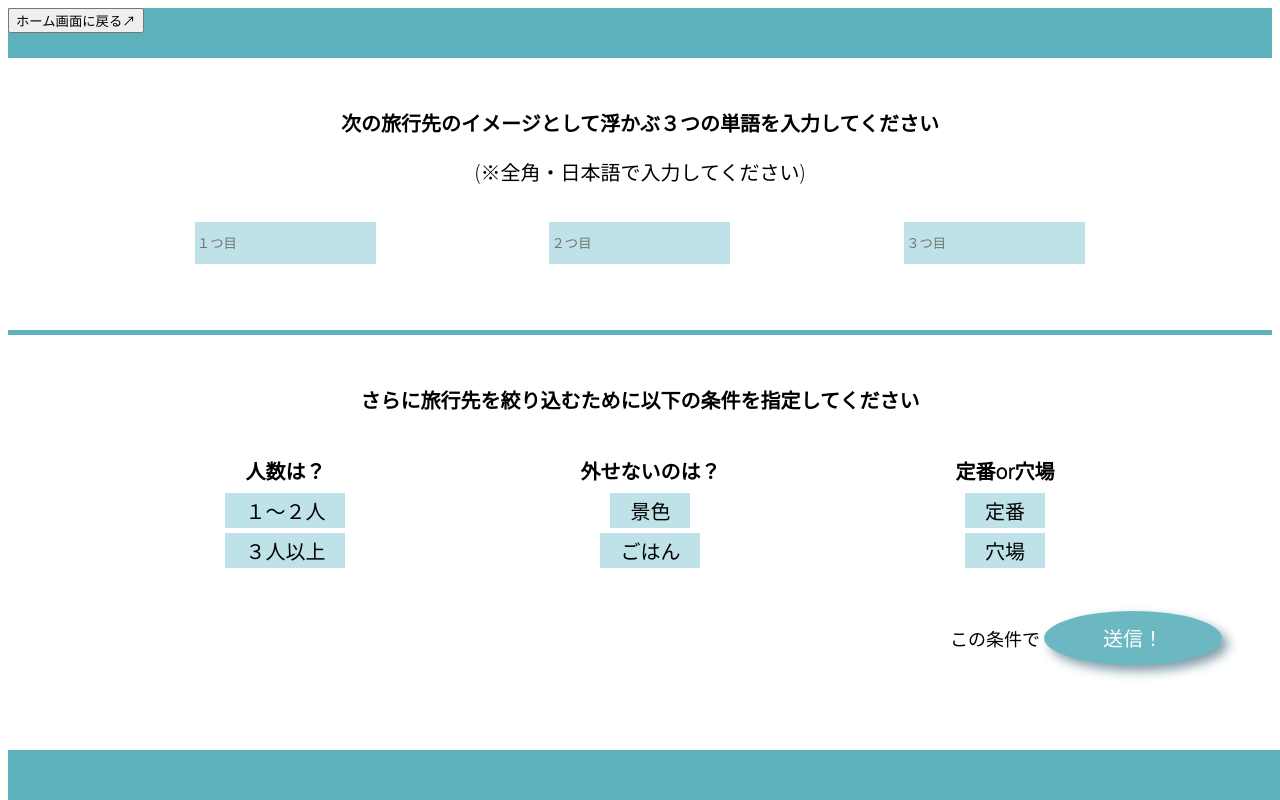
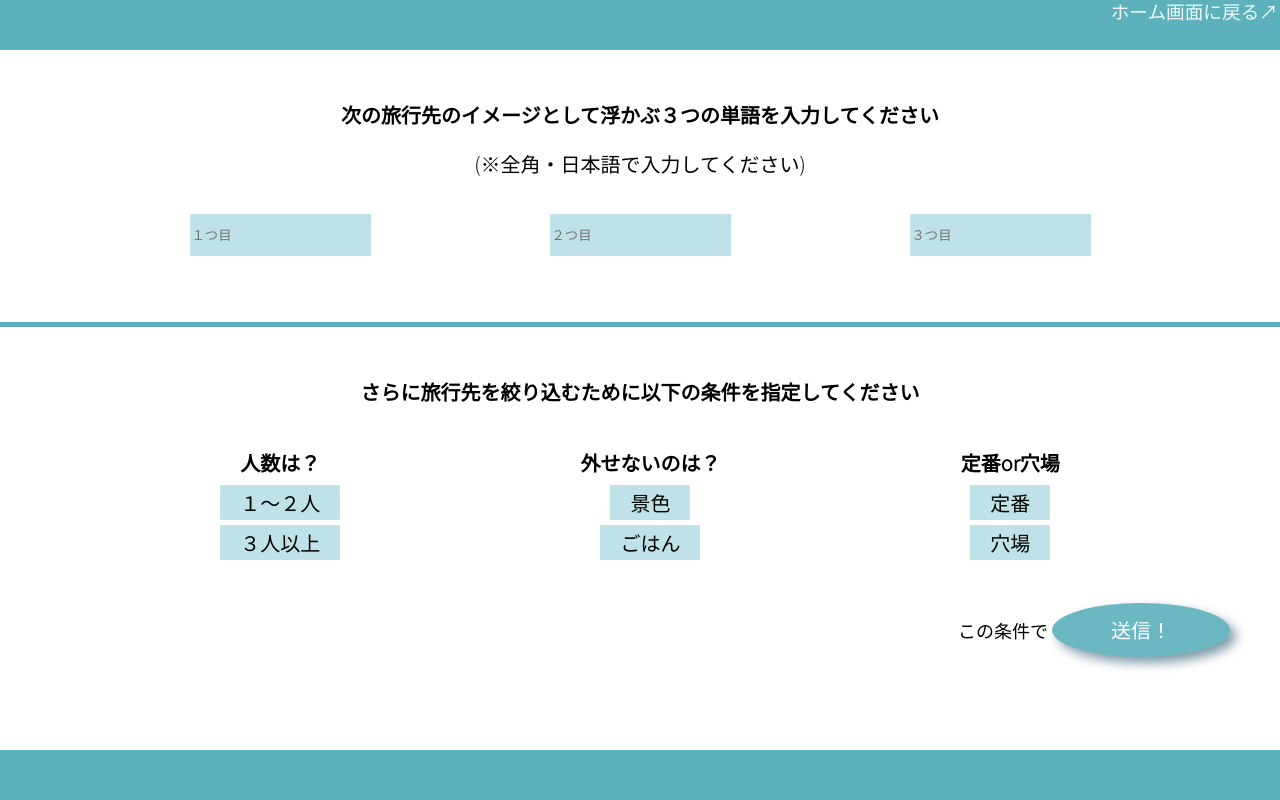
Before and after one commit to rina114/3-2-1Trip, a Flask app: page /input in a window 1280 px wide. Run offline with Flask 2, Linux system fonts and the light colour scheme; parts of the project's set-up code (start-up, migrations or seed data) failed here and were passed over; some web fonts are replaced.

Commit message:
Update input.css

```diff
--- a/static/input.css
+++ b/static/input.css
@@ -1,8 +1,26 @@
+body {
+    margin: 0px;
+}
 
 header {
     width: 100%;
     height: 50px;
     background-color: #5CB1BD;
+    text-align: right;
+}
+
+.to-home {
+    display       : inline-block;
+    font-size     : 14pt;        /* 文字サイズ */
+    font-family   : 'Noto Sans JP', sans-serif;
+    cursor        : pointer;     /* カーソル   */
+    padding       : 2px 2px;   /* 余白       */
+    background    : #5cb1bd;     /* 背景色     */
+    color         : #FFFFFF;     /* 文字色     */
+    line-height   : 1em;         /* 1行の高さ  */
+    opacity       : 0.9;         /* 透明度     */
+    transition    : .3s;         /* なめらか変化 */
+    border        : none;
 }
 
 #word-input {
```
